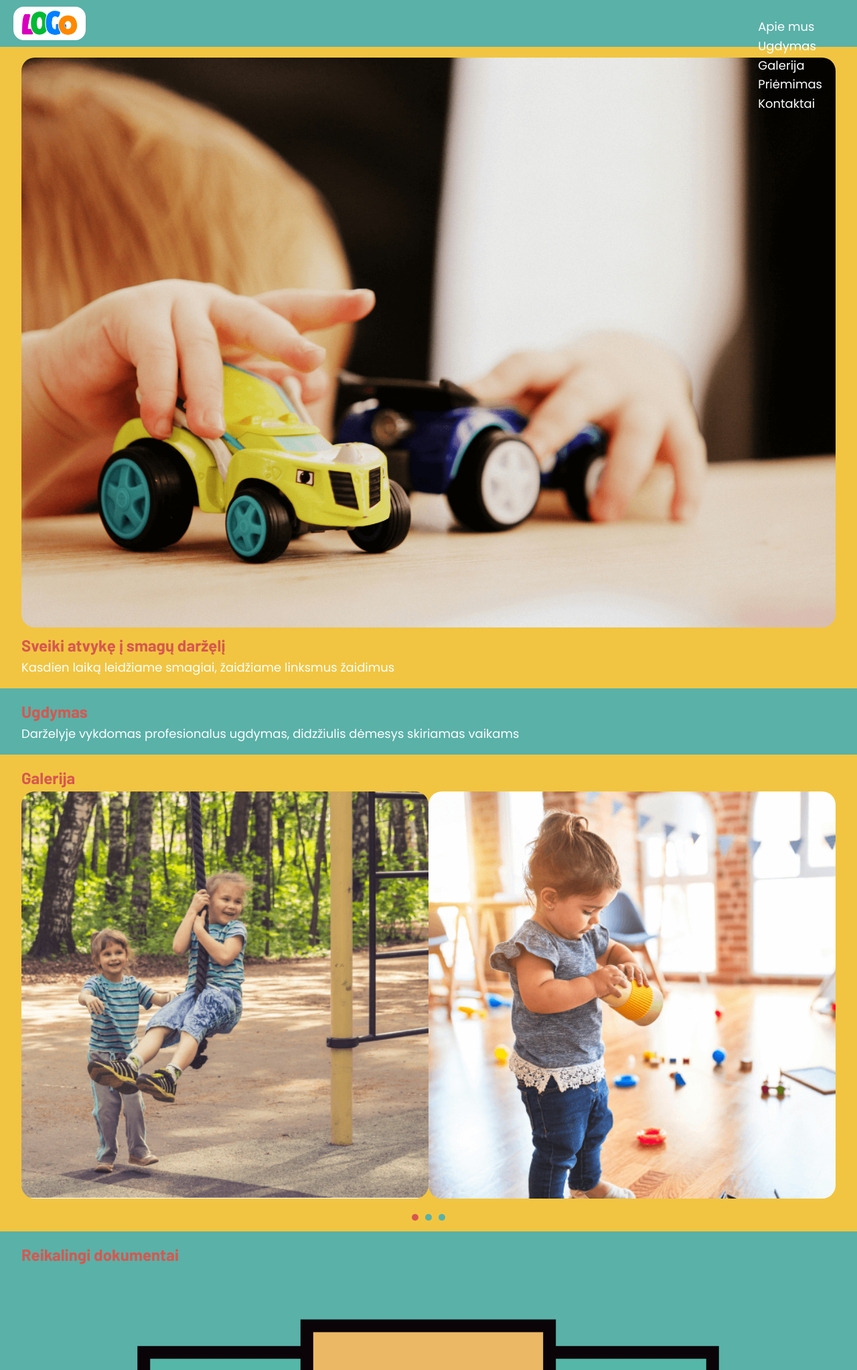
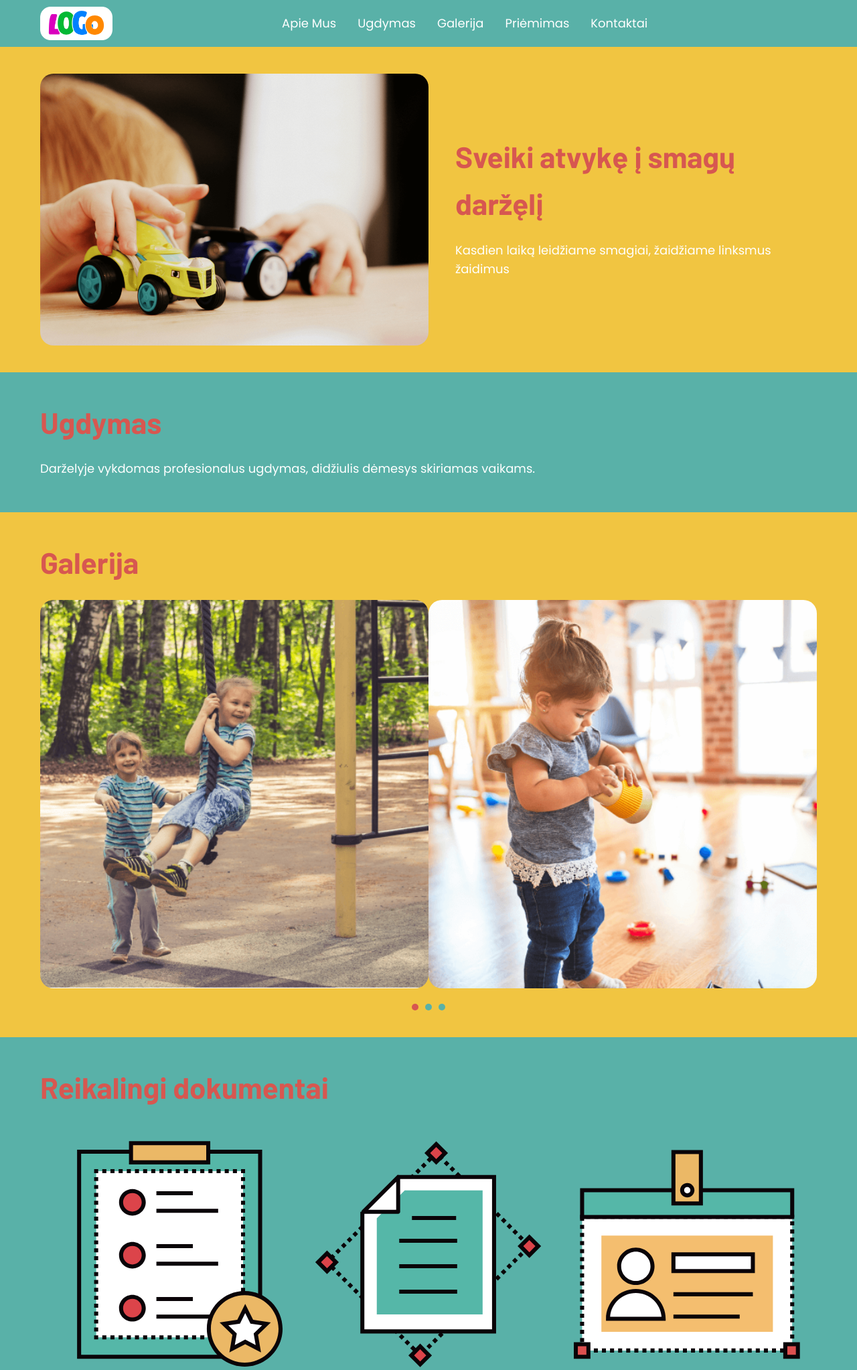
Before and after one commit to Balikas4/portfolio-website, a Django app: page /example1/ in a window 1280 px wide. Shown: the top 2046 px of the page at 67% size. Run offline with Django 5.2, Linux system fonts and the light colour scheme.

Commit message:
edit: example1 html and styles

```diff
--- a/portfolio/website/static/css/styles1.css
+++ b/portfolio/website/static/css/styles1.css
@@ -167,7 +167,15 @@ section {scroll-margin-top: 70px; }
     font-family: var(--ff-poppins);
     font-size: 20px;
     text-align: center;
-  }
+}
+
+ .container h1, .container h2 {
+    margin-bottom: 20px;
+}
+
+.container p {
+    margin-bottom: 10px;
+}
 
 
 
@@ -228,7 +236,6 @@ section {scroll-margin-top: 70px; }
 
 .navbar-link {
     color: #FFF;
-    padding: 1em;
     width: 100%;
     text-align: center;
     display: flex;
@@ -341,10 +348,15 @@ main {
 
 /* ADMISSION */
 .admission-item img {
+    max-width: 420px;
     width: 100%;
     height: auto;
     object-fit: cover;
     border-radius: 20px;
+}
+
+.admission-item {
+    justify-items: center;
 }
 
 /* CONTACT */
@@ -387,24 +399,56 @@ footer {
 
 
 /* Styles for larger screens */
-@media (min-width: 768px) {
+@media (min-width: 800px) {
     .container {
-        padding: 1em 2em;
+        padding: 40px 20px;
+    }
+
+    #about .container {
+        display: flex;
+        flex-direction: row;
+        gap: 40px;
+    }
+
+    .hero-img {
+        max-width: 50%;
+    }
+
+    .hero-text {
+        align-content: center;
+    }
+
+    .container h1, .container h2 {
+        font-size: 34px;
+
+    }
+
+    .conainer p {
+        font-size: 28px;
+    }
+}
+
+@media (min-width: 1200px) {
+
+    .container {
+        max-width: 1200px;
+        margin: auto;
     }
 
     .nav-toggle-btn {
         display: none; /* Hide toggle button on larger screens */
     }
-
     .navbar {
         display: flex; /* Show navbar by default on larger screens */
         flex-direction: row;
         position: static;
         background: transparent;
         width: auto;
+        padding: 0px;
     }
 
     .navbar-list {
+        display: flex;
         flex-direction: row;
         gap: 2em;
     }
@@ -415,4 +459,22 @@ footer {
         width: auto;
         text-align: left;
     }
+
+    .navbar-link p {
+        margin-bottom: 0px;
+    }
+
+    .admission-items {
+        display: flex;
+        flex-direction: row;
+    }
+
+    .container h1, .container h2 {
+        font-size: 44px;
+
+    }
+
+    .conainer p {
+        font-size: 38px;
+    }
 }
--- a/portfolio/website/templates/example1.html
+++ b/portfolio/website/templates/example1.html
@@ -6,6 +6,7 @@
     <meta http-equiv="X-UA-Compatible" content="IE=edge">
     <meta name="viewport" content="width=device-width, initial-scale=1.0">
     <title>Darželis</title>
+    <link rel="icon" href="{% static 'images/favicon.ico' %}" type="image/x-icon">
     <link rel="stylesheet" href="{% static 'css/styles1.css' %}">
     <link href="https://fonts.googleapis.com/css2?family=Inter:wght@400;700&family=Open+Sans:wght@400;700&family=Barlow:wght@400;700&family=Poppins:wght@400;700&display=swap" rel="stylesheet">
     <script type="module" src="https://cdn.jsdelivr.net/npm/ionicons@5.5.2/dist/ionicons/ionicons.esm.js"></script>
@@ -28,7 +29,7 @@
             <!-- Navigation Links -->
             <nav class="navbar container">
                 <ul class="navbar-list">
-                    <li><a href="#about" class="navbar-link" data-nav-link><p>Apie mus</p></a></li>
+                    <li><a href="#about" class="navbar-link" data-nav-link><p>Apie Mus</p></a></li>
                     <li><a href="#education" class="navbar-link" data-nav-link><p>Ugdymas</p></a></li>
                     <li><a href="#gallery" class="navbar-link" data-nav-link><p>Galerija</p></a></li>
                     <li><a href="#admission" class="navbar-link" data-nav-link><p>Priėmimas</p></a></li>
@@ -42,16 +43,17 @@
         <section id="about">
             <div class="container">
                 <img class="hero-img" src="{% static "images/kid_light.png" %}" alt="hero image">
+                <div class="hero-text">
                     <h1>Sveiki atvykę į smagų daržęlį</h1>
                     <p>Kasdien laiką leidžiame smagiai, žaidžiame linksmus žaidimus</p>
+                </div>
             </div>
         </section>
 
         <section id="education">
             <div class="container">
                 <h2>Ugdymas</h2>
-                <p>Darželyje vykdomas profesionalus ugdymas, didzžiulis dėmesys skiriamas vaikams</p>
-            </div>
+                <p>Darželyje vykdomas profesionalus ugdymas, didžiulis dėmesys skiriamas vaikams.</p>            </div>
         </section>
 
         <section id="gallery" class="main-gallery">
@@ -77,9 +79,10 @@
         <section id="admission">
             <div class="container">
                 <h2>Reikalingi dokumentai</h2>
+                <div class="admission-items">
                     <div class="admission-item">
                         <img src="{% static 'images/office-svgrepo-com.svg' %}" alt="Admission Requirement 1">
-                    <p class="center-text">Sutratis</p>
+                        <p class="center-text">Sutartis</p>
                     </div>
                     <div class="admission-item">
                         <img class="admission-item" src="{% static 'images/order-svgrepo-com.svg' %}" alt="Admission Requirement 2">
@@ -88,6 +91,7 @@
                     <div class="admission-item">
                         <img class="admission-item" src="{% static 'images/business-card-svgrepo-com.svg' %}" alt="Admission Requirement 3">
                         <p class="center-text">Vaiko gimimo liudijimas</p>
+                    </div>
                 </div>
             </div>
         </section>
@@ -108,7 +112,7 @@
                         <label for="message">Žinutė:</label>
                         <textarea id="message" name="message" required></textarea>
 
-                        <button type="submit">Siųsti</button>
+                        <button type="submit">Siųsti Žinutę</button>
                     </form>
                 </div>
                 <!-- Google Maps Section -->
```
Also changed, not shown: portfolio/website/static/images/favicon.ico (added). Lines whose indentation alone changed are shown as unchanged.
